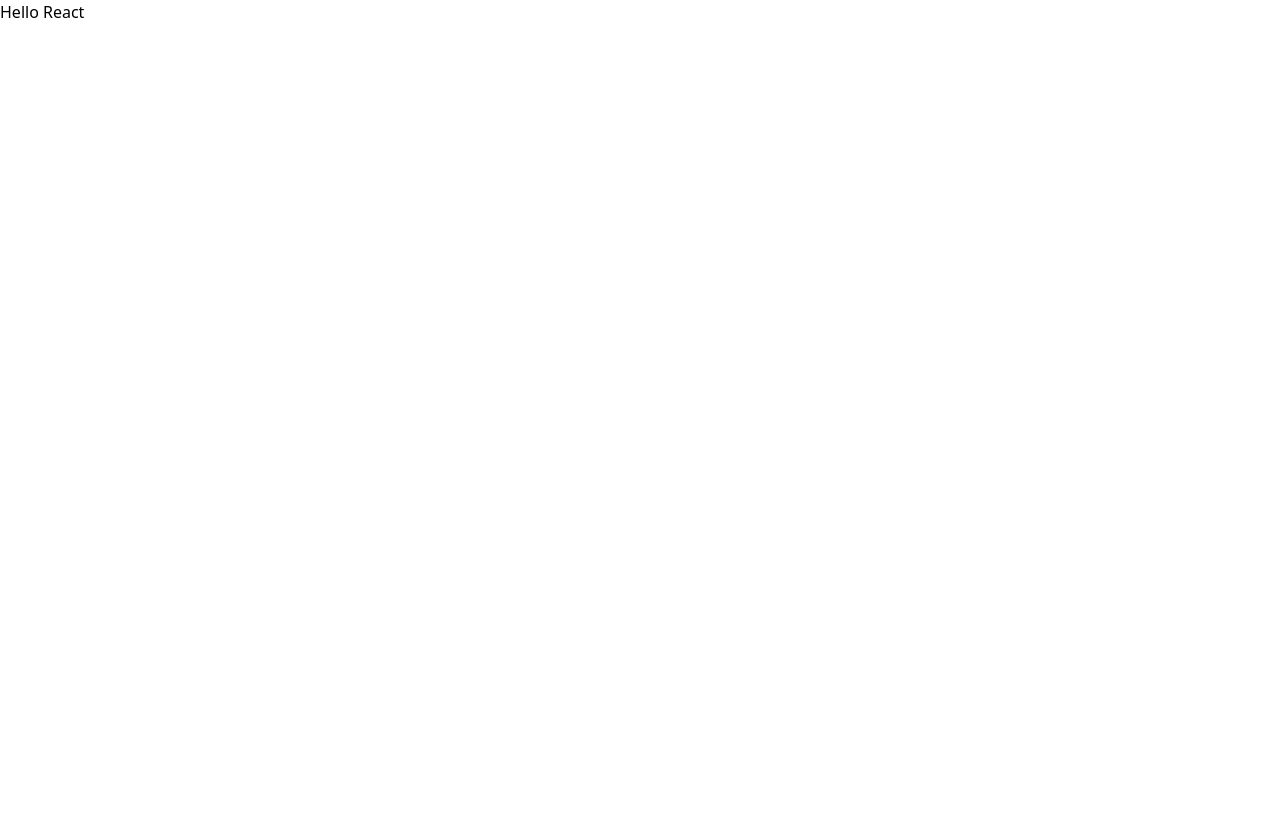
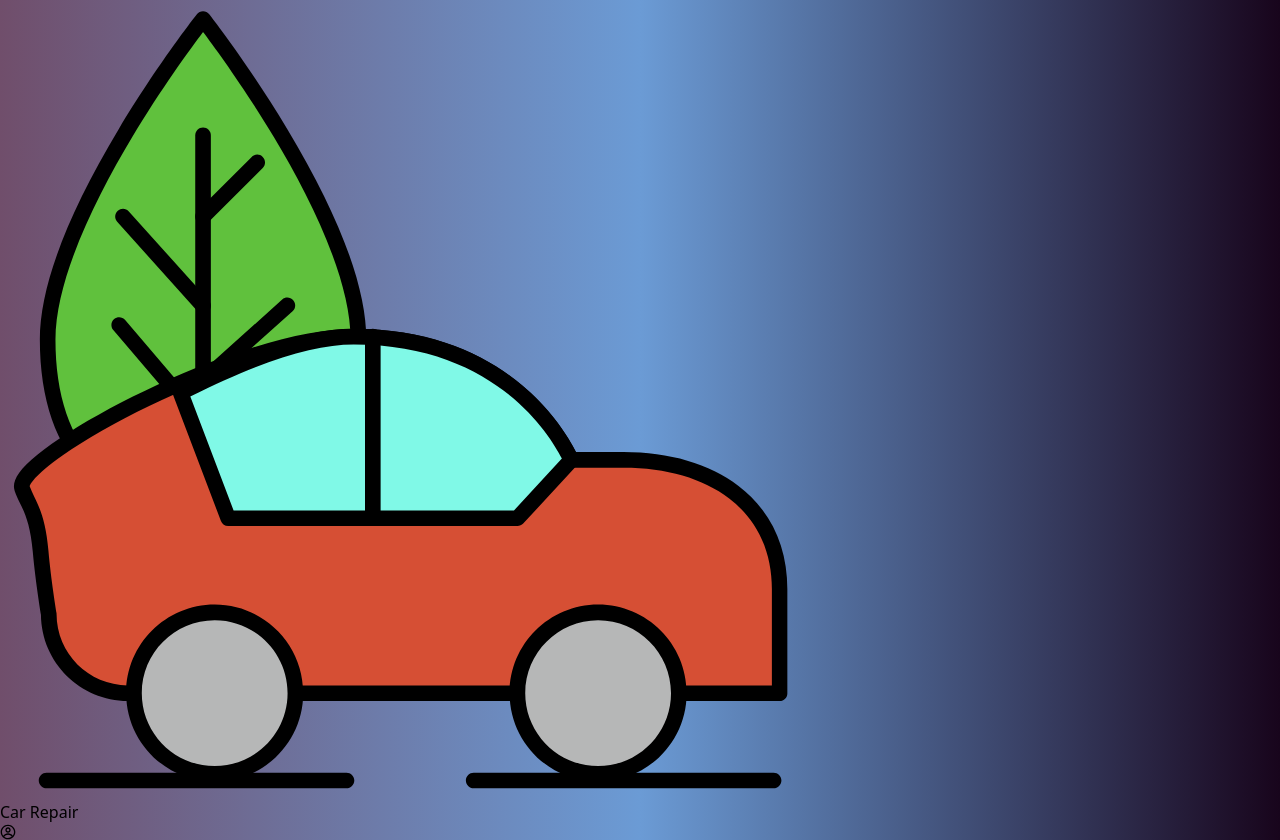
Before and after one commit to muhammad-hamza-liaqat/multi-page-application, a React (Vite) app: page / in a window 1280 px wide. Before the commit the page ends 800 px from the top, so only its background shows below. Built offline with nearby package versions, Linux system fonts and the light colour scheme.

Commit message:
Navbar.jsx done

```diff
--- a/package.json
+++ b/package.json
@@ -12,6 +12,7 @@
   "dependencies": {
     "react": "^18.3.1",
     "react-dom": "^18.3.1",
+    "react-icons": "^5.3.0",
     "react-router-dom": "^6.27.0"
   },
   "devDependencies": {
--- a/src/App.jsx
+++ b/src/App.jsx
@@ -1,10 +1,11 @@
 import './App.css'
+import Navbar from './components/NavBar/Navbar'
 
 function App() {
 
   return (
     <>
-      <p>Hello React</p>
+      <Navbar />
     </>
   )
 }
--- /dev/null
+++ b/src/components/NavBar/Navbar.jsx
@@ -0,0 +1,29 @@
+import React from 'react'
+import car from "../../assets/car.svg"
+import { CgProfile } from "react-icons/cg";
+
+export default function Navbar() {
+    return (
+        <>
+            <div className="nav flex items-center justify-around pb-2 pt-1 md:pt-2 md:pb-4" style={{
+                background: "linear-gradient(to right, #704e6b, #6b9bd5, #18051C)"
+            }}>
+                <div className='logo'>
+                    <div>
+                        <img src={car} alt="_logo.svg" className='size-8 md:size-14' />
+                    </div>
+                </div>
+
+                <div className='font-bold text-sm md:text-2xl'>
+                    Car Repair
+                </div>
+
+                <div className="icons">
+                    <div>
+                        <CgProfile className='size-6 md:size-9 text-black' />
+                    </div>
+                </div>
+            </div>
+        </>
+    )
+}
```
Also changed, not shown: src/assets/car.svg (added).
